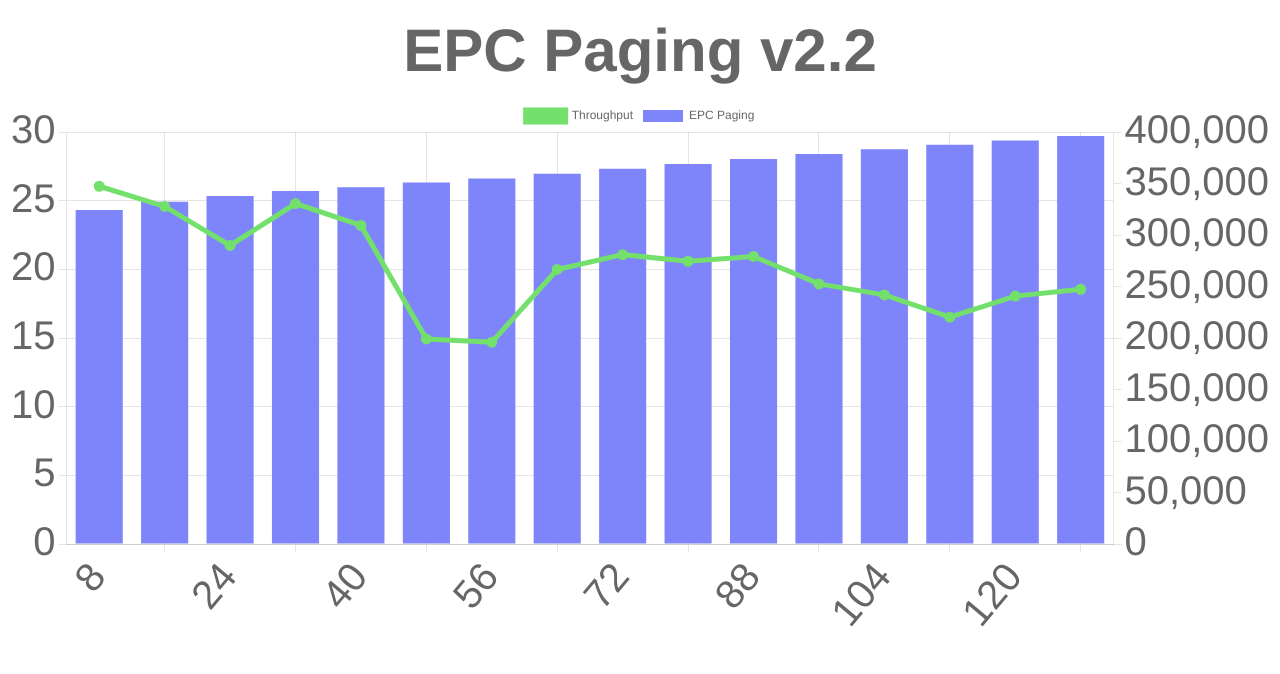
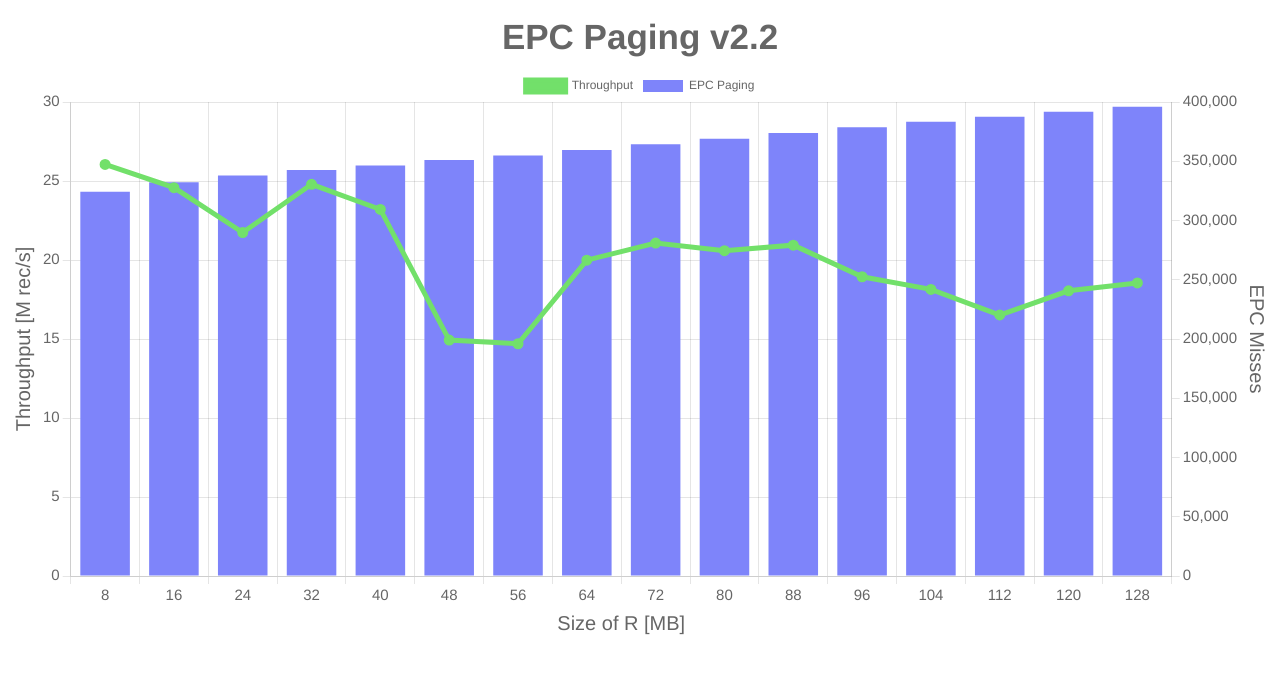
Before and after one commit to nmlt/TeeBenchWeb, a plain HTML site: page frontend/deps/epc2.html in a window 1280 px wide. Drawn offline with nearby package versions, Linux system fonts and the light colour scheme.

Commit message:
tune figures in html files

```diff
--- a/frontend/deps/epc2.html
+++ b/frontend/deps/epc2.html
@@ -46,23 +46,48 @@
         title: {
           display: true,
           text: 'EPC Paging v2.2',
-          font: { size: 60 }
+          font: { size: 35 }
         }
       },
       scales: {
-        x: { ticks: { font: { size: 40 } } },
+        x: {
+          ticks: { font: { size: 15 } },
+          title : {
+            display: true,
+            text: "Size of R [MB]",
+            font: {
+              size: 20
+            }
+          }
+        },
         y: {
           text: 'Throughput [M rec/s]',
           type: 'linear',
           display: true,
           position: 'left',
-          ticks: { font: { size: 40 } },
+          ticks: {
+            font: {size: 15}
+          },
+          title : {
+            display: true,
+            text: 'Throughput [M rec/s]',
+            font: {
+              size: 20
+            }
+          }
         },
         y1: {
           type: 'linear',
           display: true,
           position: 'right',
-          ticks: { font: { size: 40 } },
+          ticks: { font: { size: 15 } },
+          title : {
+            display: true,
+            text: 'EPC Misses',
+            font: {
+              size: 20
+            }
+          },
           // grid line settings
           grid: {
             drawOnChartArea: false, // only want the grid lines for one axis to show up
```
Also changed, not shown: frontend/deps/epc.html (+25 -4 lines), frontend/deps/scalability.html (+17 -4 lines), frontend/deps/scalabilityCF.html (+20 -4 lines), frontend/deps/throughput.html (+11 -4 lines), frontend/deps/throughputCE.html (+11 -4 lines).
